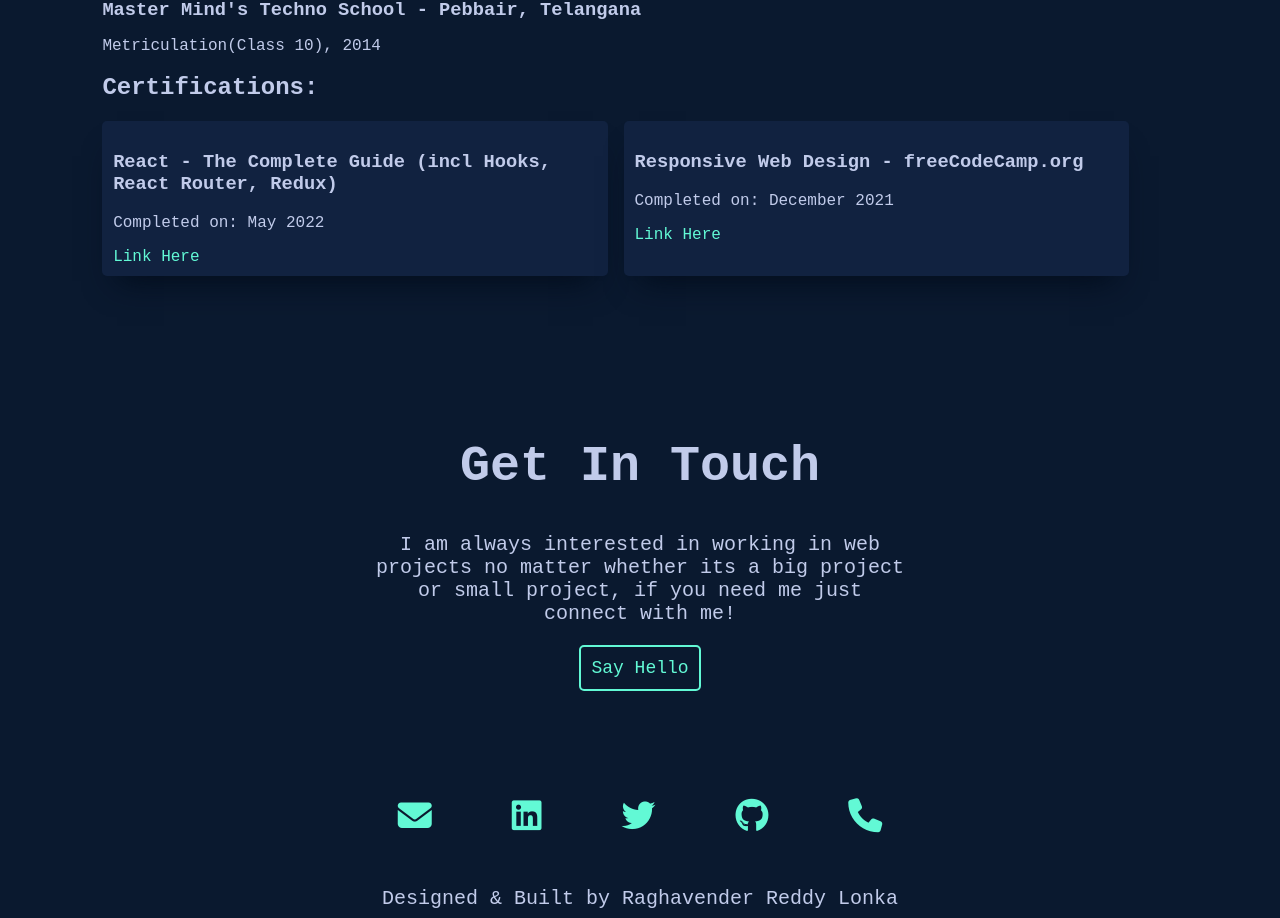
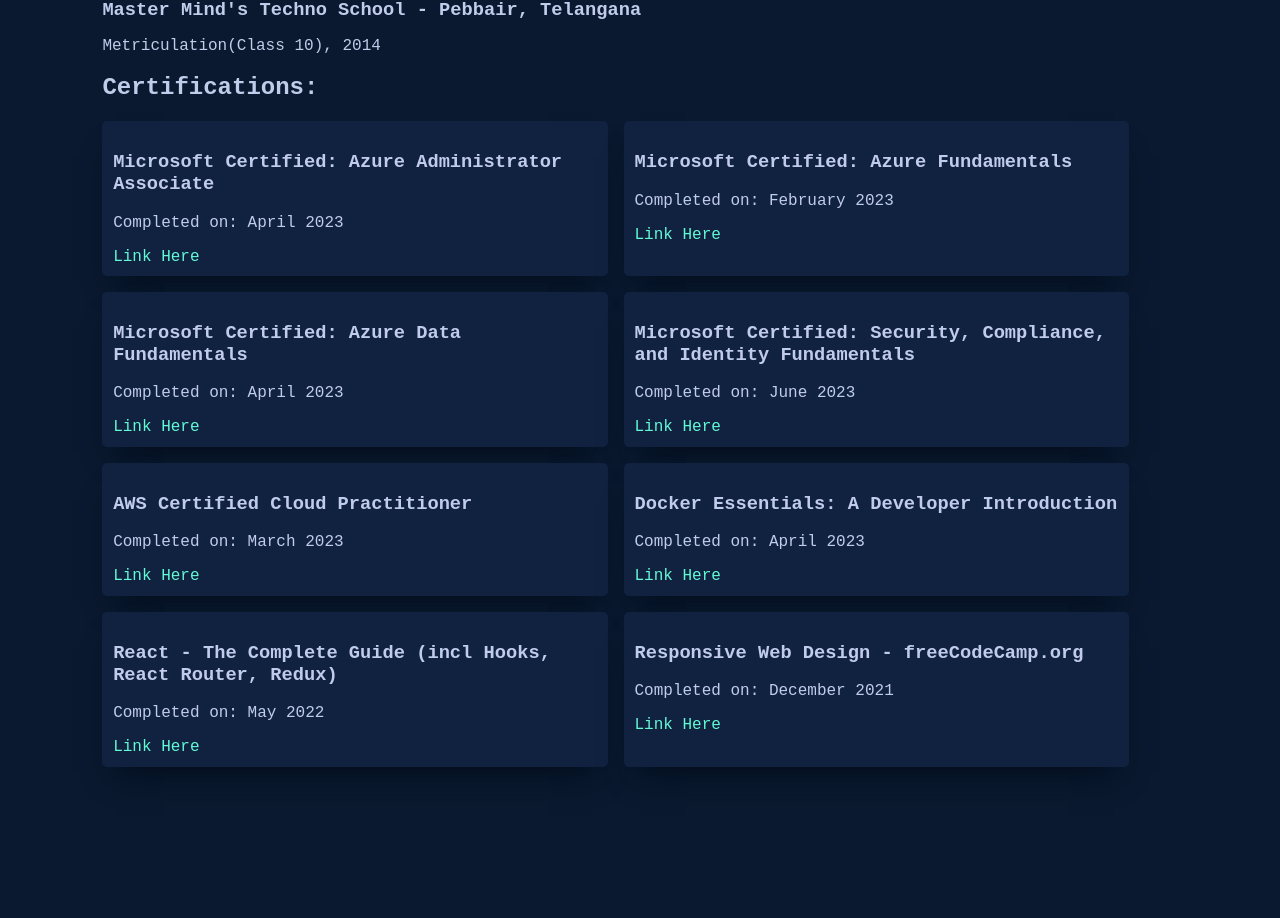
Before and after one commit to Raghavender-lonka/react-portfolio, a React (Create React App) app: page / in a window 1280 px wide. Shown: the part 4579-5497 px from the top of the page. Built offline with nearby package versions, Linux system fonts and the light colour scheme.

Commit message:
added devops certs

```diff
--- a/src/components/Resume/Resume.jsx
+++ b/src/components/Resume/Resume.jsx
@@ -34,6 +34,82 @@
       <div className="certificates">
         <h2 className="certificatesHead">Certifications:</h2>
         <div className="certificatesContainer">
+          <div>
+            <h3>Microsoft Certified: Azure Administrator Associate</h3>
+            <p>Completed on: April 2023</p>
+            <a
+              href="https://www.credly.com/badges/f118a181-99d4-41a3-97dc-5a1f2468fb04/public_url"
+              target="_blank"
+              rel="noreferrer"
+            >
+              Link Here
+            </a>
+          </div>
+
+          <div>
+            <h3>Microsoft Certified: Azure Fundamentals</h3>
+            <p>Completed on: February 2023</p>
+            <a
+              href="https://www.credly.com/badges/963db664-5948-40fd-9b5e-408183ec3c15/public_url"
+              target="_blank"
+              rel="noreferrer"
+            >
+              Link Here
+            </a>
+          </div>
+
+          <div>
+            <h3>Microsoft Certified: Azure Data Fundamentals</h3>
+            <p>Completed on: April 2023</p>
+            <a
+              href="https://www.credly.com/badges/0155163e-b662-4b9d-9e47-2338e4b36552/public_url"
+              target="_blank"
+              rel="noreferrer"
+            >
+              Link Here
+            </a>
+          </div>
+
+          <div>
+            <h3>
+              Microsoft Certified: Security, Compliance, and Identity
+              Fundamentals
+            </h3>
+            <p>Completed on: June 2023</p>
+            <a
+              href="https://www.credly.com/badges/8d88ea63-33d5-429f-a7a1-4f3abd94ea42/public_url"
+              target="_blank"
+              rel="noreferrer"
+            >
+              Link Here
+            </a>
+          </div>
+
+          <div>
+            <h3>AWS Certified Cloud Practitioner</h3>
+            <p>Completed on: March 2023</p>
+            <a
+              href="https://www.credly.com/badges/477d086e-2330-4a2b-abc7-e24ef1e15794/public_url"
+              target="_blank"
+              rel="noreferrer"
+            >
+              Link Here
+            </a>
+          </div>
+
+          <div>
+            <h3>Docker Essentials: A Developer Introduction</h3>
+            <p>Completed on: April 2023</p>
+            <a
+              href="https://www.credly.com/badges/089fe409-de75-4056-b0fb-7182bab4bb06/public_url"
+              target="_blank"
+              rel="noreferrer"
+            >
+              Link Here
+            </a>
+          </div>
+
+          {/*  */}
           <div>
             <h3>
               React - The Complete Guide (incl Hooks, React Router, Redux)
```
